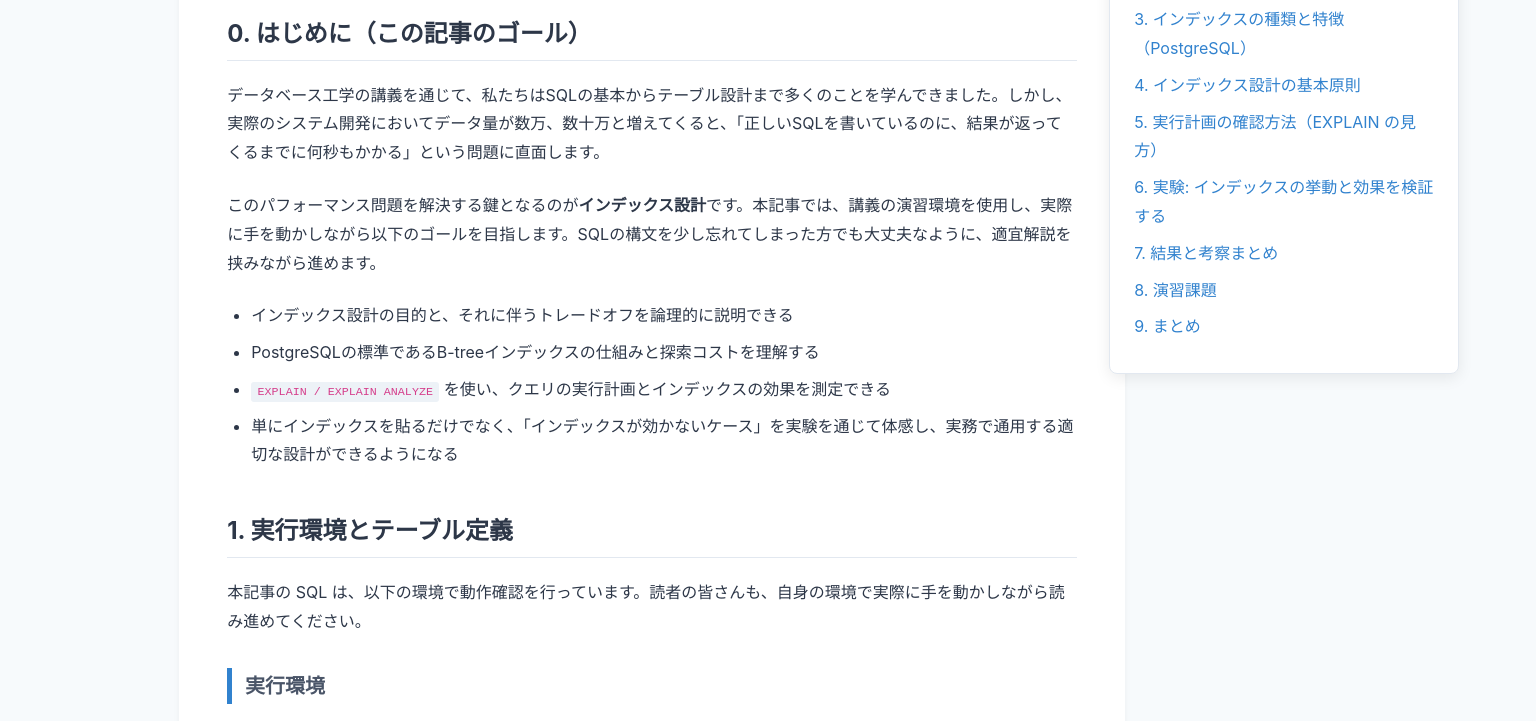
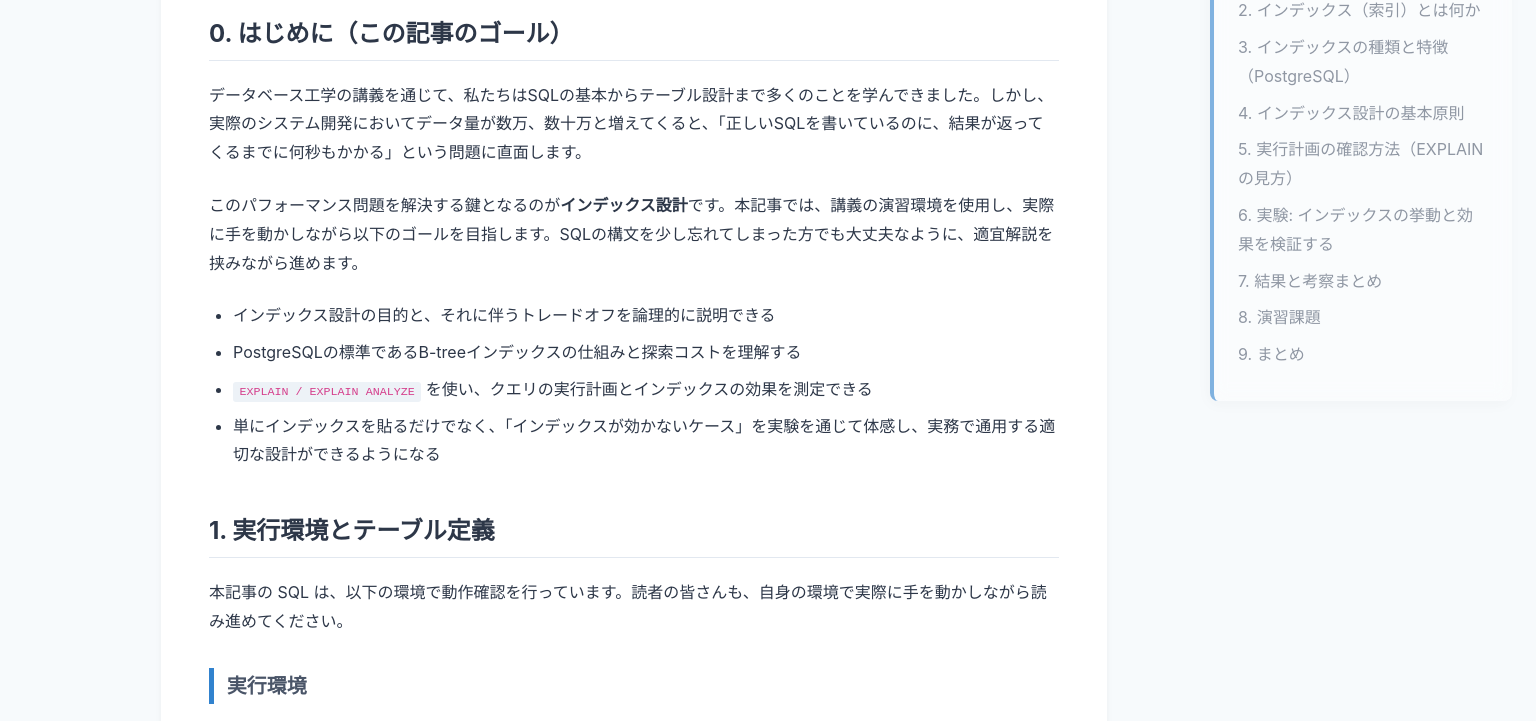
Before and after one commit to megumegu256/DB_technical_articles, a website: page technical_articles/html/ta_index_design.html in a window 1536 px wide. Shown: the part 223-944 px from the top of the page. Drawn offline with Linux system fonts and the light colour scheme.

Commit message:
update style.css and script.js

```diff
--- a/technical_articles/css/style.css
+++ b/technical_articles/css/style.css
@@ -345,23 +345,31 @@ pre:hover .copy-btn {
     box-shadow: 0 4px 25px rgba(0,0,0,0.5);
     cursor: zoom-out;
 }
-
-/* 3. 目次の現在地ハイライト */
+/* =========================================
+   3. 目次の現在地ハイライト
+========================================= */
 .toc a {
+    color: #4a5568; /* 修正: 普段の文字色をグレーにして変化を分かりやすく */
+    text-decoration: none;
     transition: all 0.2s ease;
     display: inline-block;
 }
+.toc a:hover {
+    color: var(--primary-color);
+}
 .toc a.active {
     font-weight: bold;
-    color: var(--primary-color);
-    transform: translateX(10px); /* 右に少しズレて現在地をアピール */
+    color: var(--primary-color); /* 現在地だけ青色にする */
+    transform: translateX(10px);
 }
 .toc a.active::before {
     content: "▶ ";
     font-size: 0.8em;
 }
 
-/* 4. フェードインアニメーション */
+/* =========================================
+   4. フェードインアニメーション
+========================================= */
 .fade-in-hidden {
     opacity: 0;
     transform: translateY(20px);
@@ -373,24 +381,47 @@ pre:hover .copy-btn {
 }
 
 /* =========================================
-   5. 目次のサイドバー固定（PC画面用レイアウト）
+   5. 目次のサイドバー固定（絶対に本文と被らないレイアウト）
 ========================================= */
-@media (min-width: 1300px) {
-    /* 画面が広い場合、記事本体を少し左に寄せる */
+@media (min-width: 1050px) {
+    body {
+        /* 画面右側に「目次専用のスペース」を強制的に確保 */
+        padding-right: 300px;
+    }
     .container {
-        margin: 0 auto 0 10%;
+        /* 確保したスペース以外の領域で中央寄せにする */
+        margin: 0 auto;
     }
-
-    /* 目次を画面の右側に固定（追従）させる */
     .toc {
         position: fixed;
         top: 3rem;
-        right: 5%;
-        width: 300px;
-        max-height: calc(100vh - 6rem); /* 画面の高さを超えないようにする */
-        overflow-y: auto; /* 長い場合はスクロール可能に */
-        box-shadow: 0 4px 15px rgba(0,0,0,0.08);
-        background-color: #ffffff;
-        z-index: 100;
+        right: 1.5rem;
+        width: 250px;
+        max-height: calc(100vh - 6rem);
+        overflow-y: auto;
+
+        /* ▼ ここから：邪魔にならないスタイリッシュなデザイン ▼ */
+        background-color: rgba(255, 255, 255, 0.7); /* 背景を少し透明に */
+        backdrop-filter: blur(8px); /* 後ろの要素をぼかす（すりガラス効果） */
+        box-shadow: -2px 4px 15px rgba(0,0,0,0.05);
+        border: none;
+        border-left: 4px solid var(--primary-color);
+        opacity: 0.6; /* 普段は少し薄くしておく */
+        transition: opacity 0.3s ease, background-color 0.3s ease;
+    }
+
+    /* マウスを目次に乗せたときだけ、くっきりはっきり表示させる */
+    .toc:hover {
+        opacity: 1;
+        background-color: rgba(255, 255, 255, 0.95);
+    }
+
+    /* 目次内のスクロールバーを細くお洒落にする */
+    .toc::-webkit-scrollbar {
+        width: 6px;
+    }
+    .toc::-webkit-scrollbar-thumb {
+        background-color: #cbd5e0;
+        border-radius: 4px;
     }
 }
--- a/technical_articles/js/script.js
+++ b/technical_articles/js/script.js
@@ -58,16 +58,16 @@ document.addEventListener('DOMContentLoaded', () => {
         lightbox.classList.remove('active');
     });
 
-    // ==========================================
+   // ==========================================
     // 3. スクロール時の「目次の現在地ハイライト」
     // ==========================================
     const tocLinks = document.querySelectorAll('.toc a');
     const sections = Array.from(document.querySelectorAll('h2[id]'));
 
-    // 画面の少し上部を判定基準にする
+    // 画面の上半分（0%〜50%）に見出しが来た時に反応するように判定エリアを拡大
     const observerOptions = {
         root: null,
-        rootMargin: '-10% 0px -80% 0px',
+        rootMargin: '0px 0px -50% 0px',
         threshold: 0
     };
 
```
